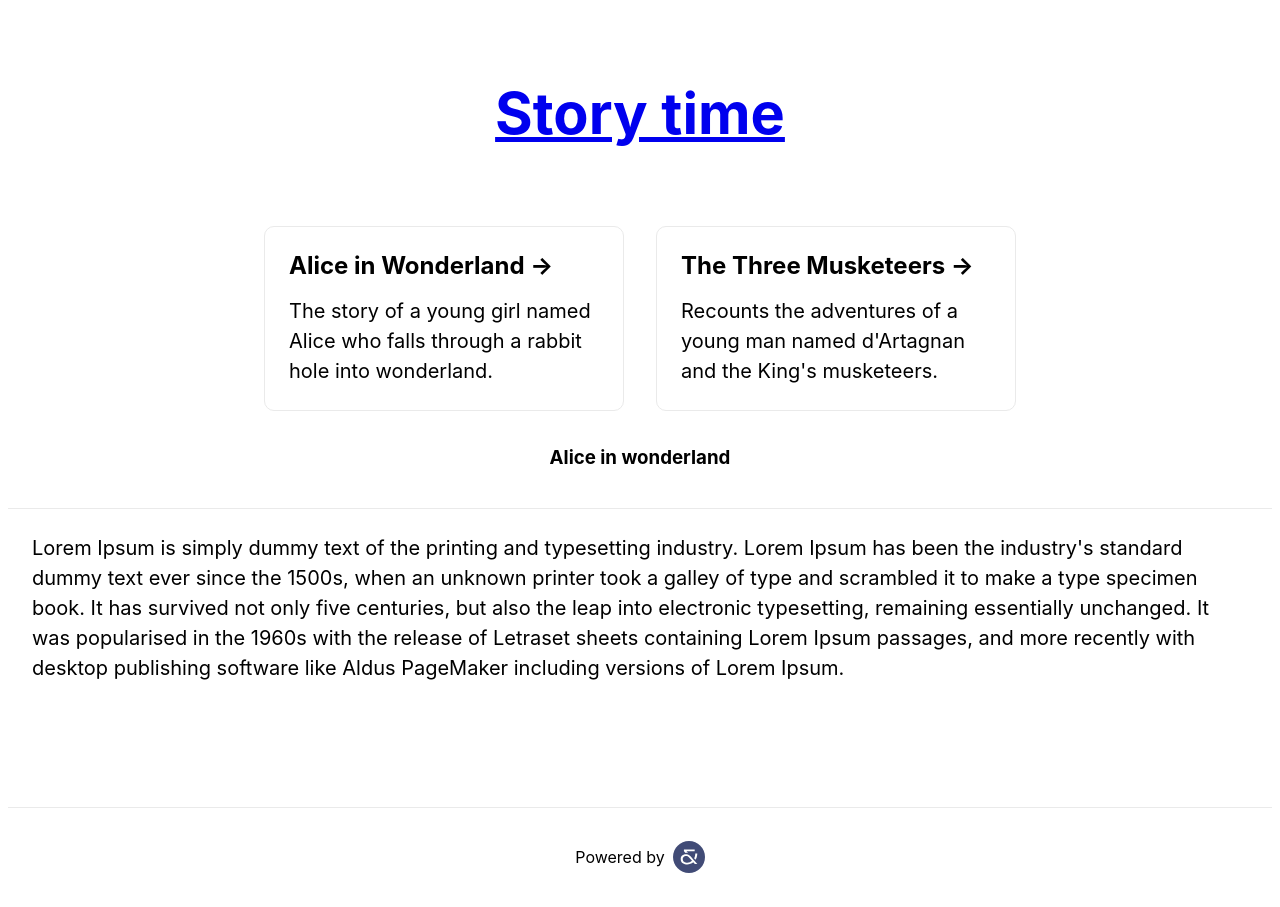
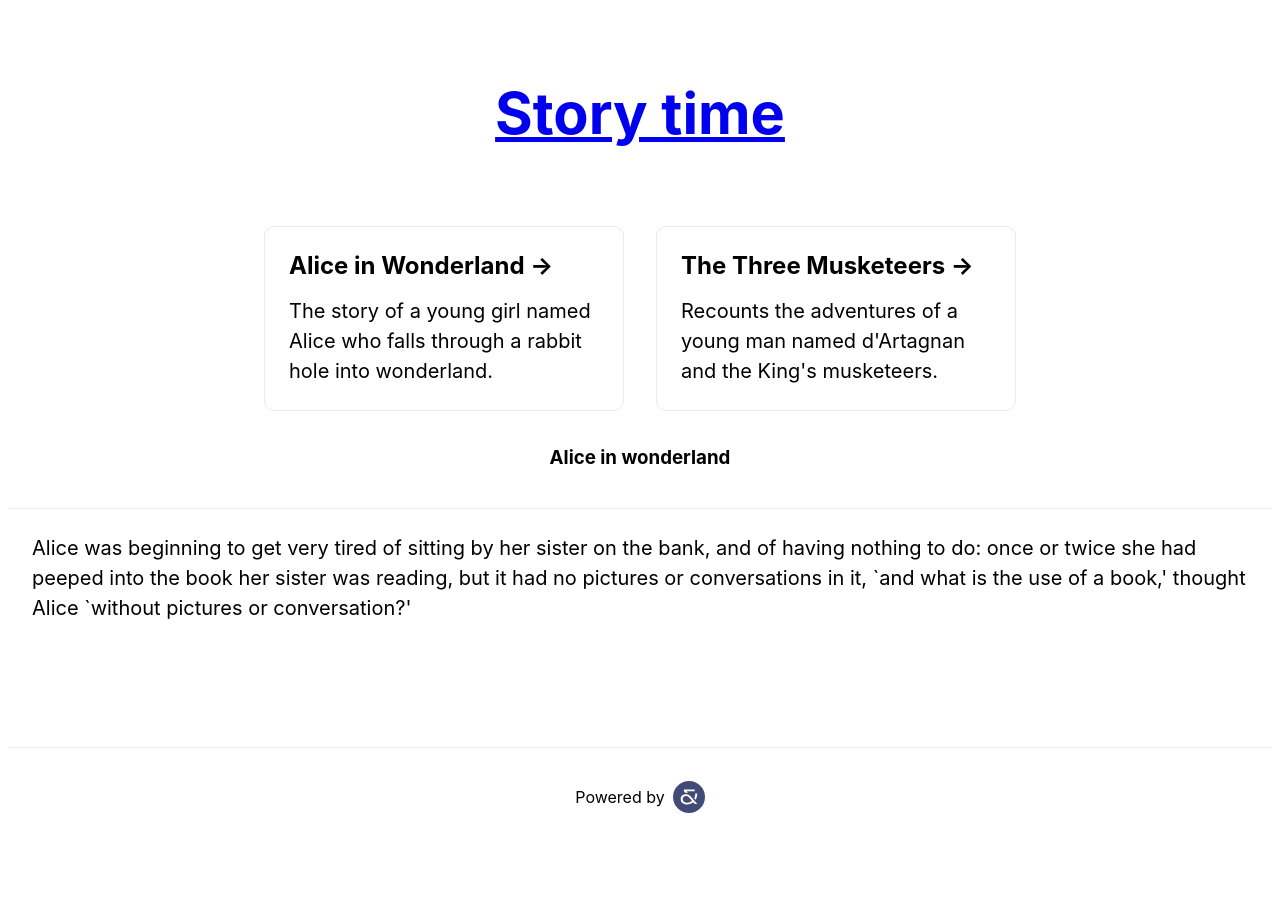
Before and after one commit to asbrwl/nextjs-one-oh-one, a Next.js app: page /alice-in-wonderland in a window 1280 px wide. After the commit the page ends 847 px from the top, so only its background shows below. Built offline with nearby package versions, Linux system fonts and the light colour scheme.

Commit message:
Update alice-in-wonderland.js

```diff
--- a/pages/alice-in-wonderland.js
+++ b/pages/alice-in-wonderland.js
@@ -28,7 +28,7 @@ export default function Page() {
         </div>
         <h3>Alice in wonderland</h3>
         <p className={styles.storytext}>
-        Lorem Ipsum is simply dummy text of the printing and typesetting industry. Lorem Ipsum has been the industry's standard dummy text ever since the 1500s, when an unknown printer took a galley of type and scrambled it to make a type specimen book. It has survived not only five centuries, but also the leap into electronic typesetting, remaining essentially unchanged. It was popularised in the 1960s with the release of Letraset sheets containing Lorem Ipsum passages, and more recently with desktop publishing software like Aldus PageMaker including versions of Lorem Ipsum.
+        Alice was beginning to get very tired of sitting by her sister on the bank, and of having nothing to do: once or twice she had peeped into the book her sister was reading, but it had no pictures or conversations in it, `and what is the use of a book,' thought Alice `without pictures or conversation?'
         </p>
 
       </main>
```
